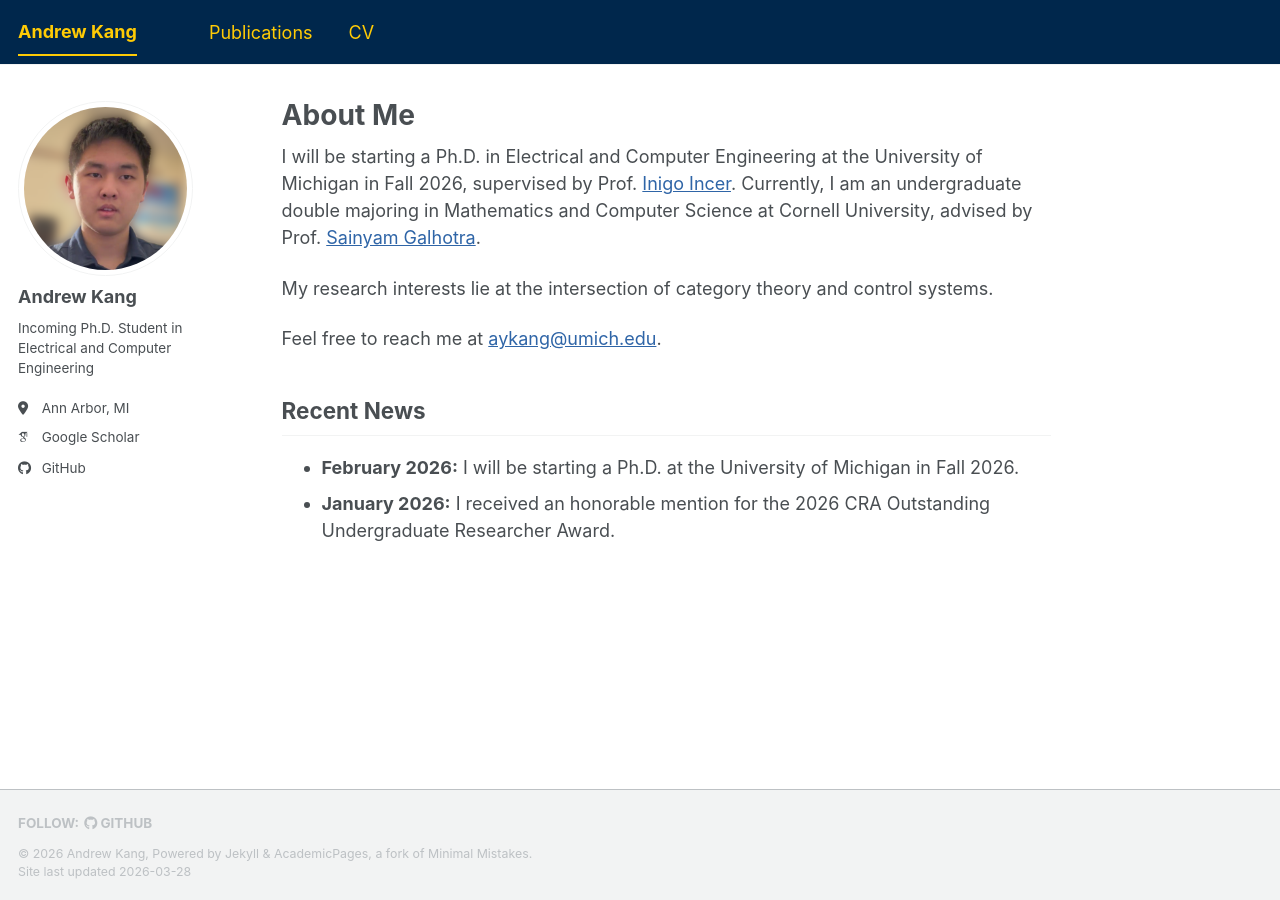
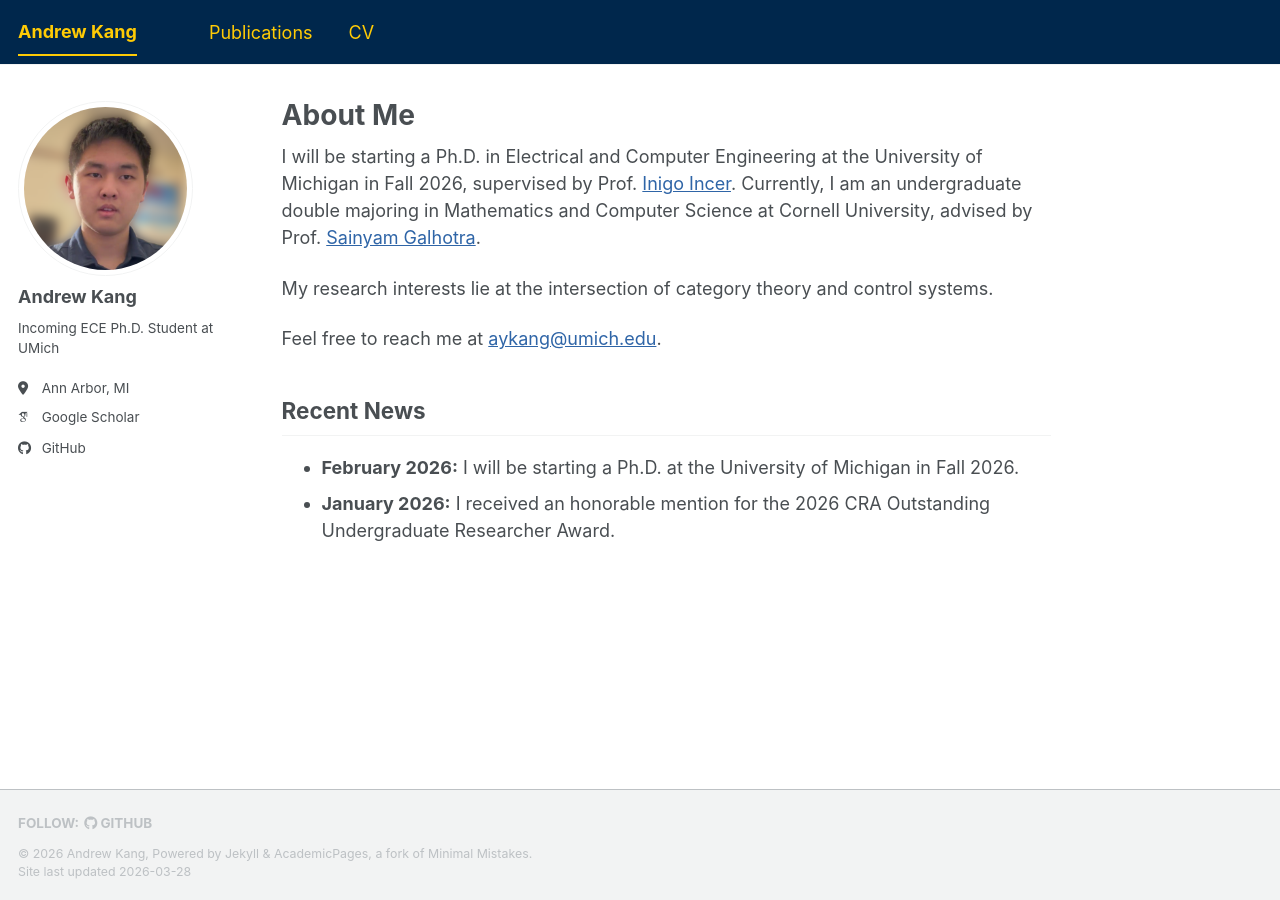
Before and after one commit to andrew-kang/andrew-kang.github.io, a Jekyll site: the page built from _pages/about.md, in a window 1280 px wide. Built offline with Jekyll 4.4.1, drawn with Linux system fonts in a browser that asks for light colours; some web fonts are replaced; a script bundle is joined from its source files by our own code; library files that are not in the unit come from our copies.

Commit message:
Update bio for clarity

```diff
--- a/_config.yml
+++ b/_config.yml
@@ -26,7 +26,7 @@ author:
   avatar           : "profile.png"
   name             : "Andrew Kang"
   pronouns         : # example: "she/her"
-  bio              : "Incoming Ph.D. Student in Electrical and Computer Engineering"
+  bio              : "Incoming ECE Ph.D. Student at UMich"
   employer         : # "University of Michigan"
   location         : "Ann Arbor, MI"
   uri              : # URL
```
